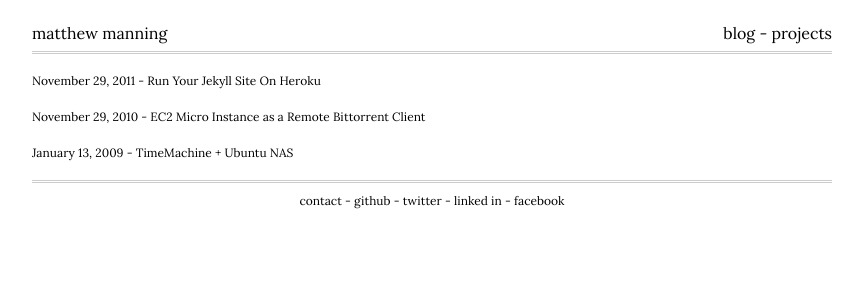
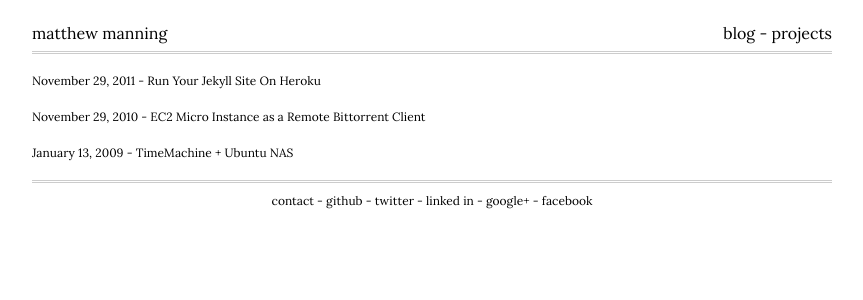
Before and after one commit to mattmanning/mattmanning.github.com, a Jekyll site: the page built from index.md, in a window 1280 px wide. Shown: the top 300 px of the page, without its empty margins (208-1071 px from the left). Built offline with Jekyll 4.4.1, drawn with Linux system fonts in a browser that asks for light colours; Markdown is read by kramdown in place of the engine named in the settings.

Commit message:
Add Google+ link to layout

```diff
--- a/_layouts/default.html
+++ b/_layouts/default.html
@@ -28,6 +28,8 @@
     -
     <a href='http://www.linkedin.com/in/mattmanning'>linked in</a>
     -
+    <a href='https://plus.google.com/112810635638275213729'>google+</a>
+    -
     <a href='http://www.facebook.com/mattmanning'>facebook</a>
   </footer>
 </body>
```
